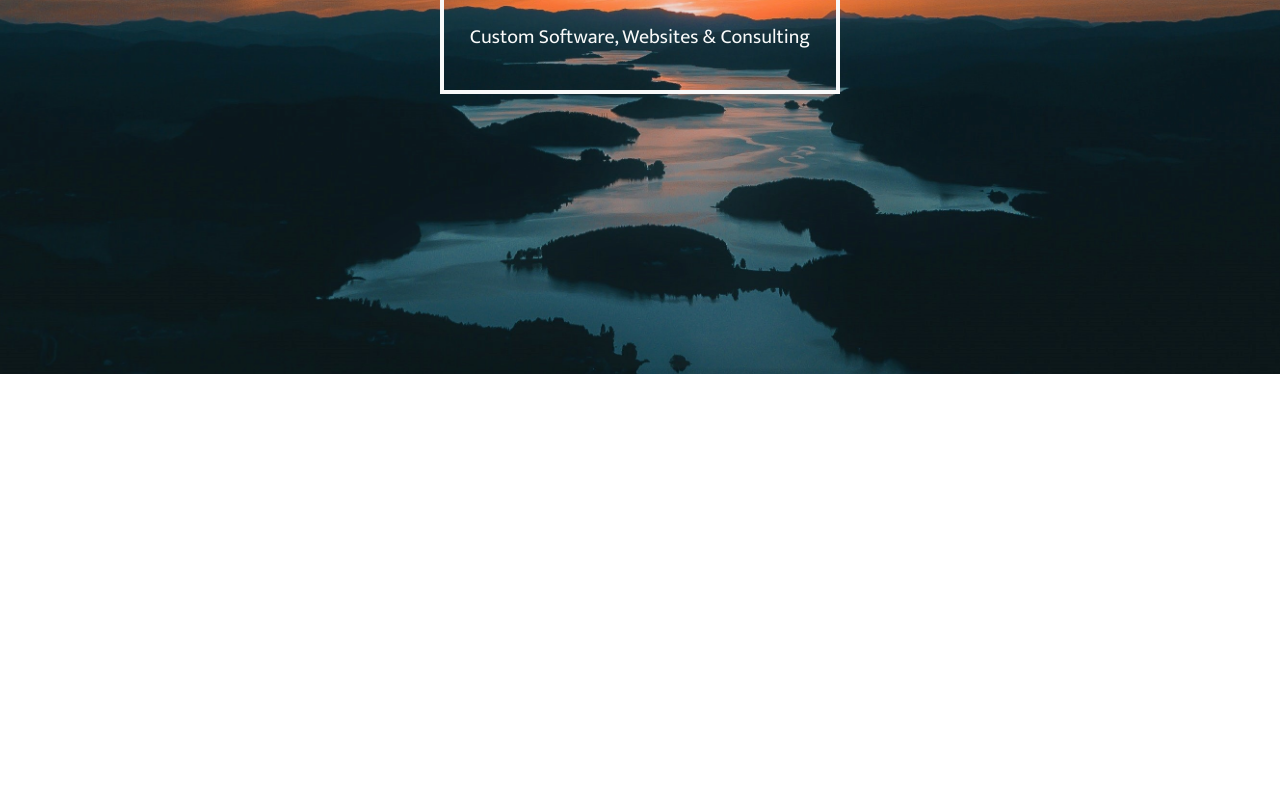
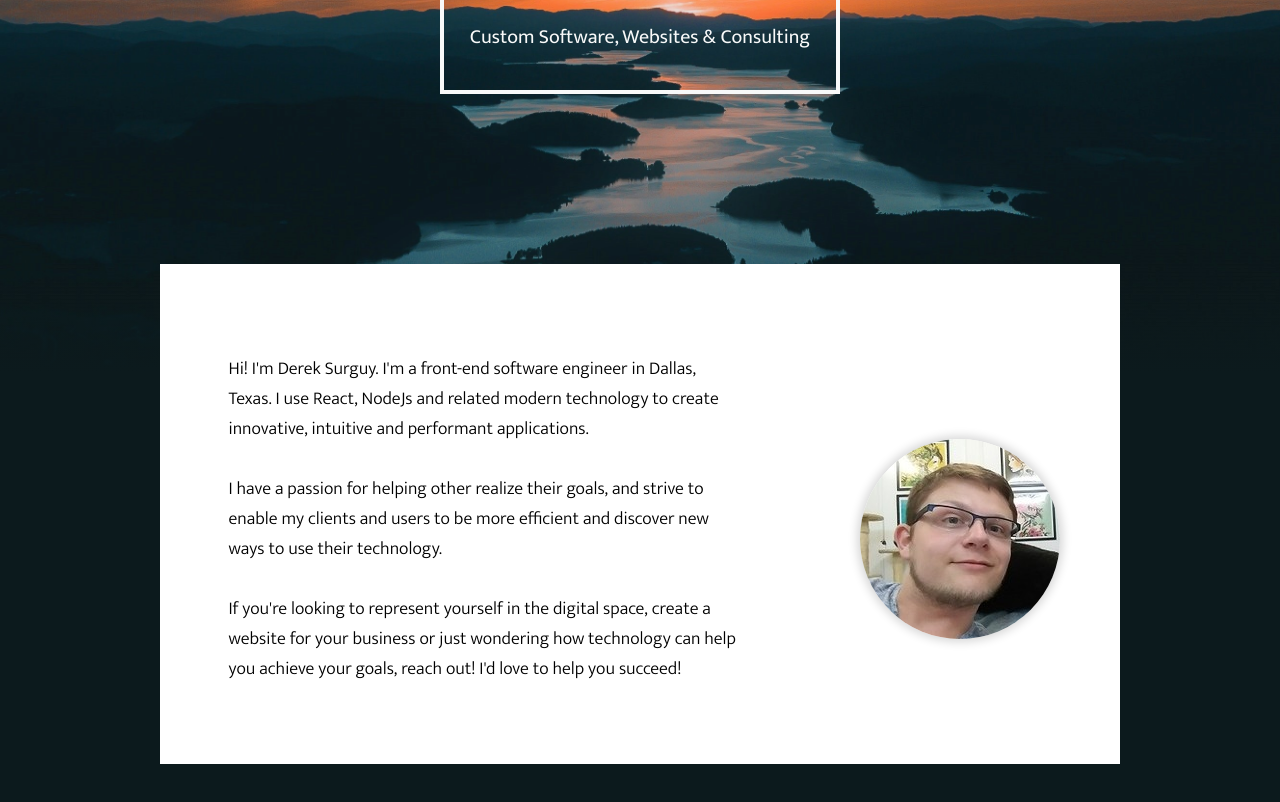
Before and after one commit to DSurguy/surgingforward.net, a React app: page / in a window 1280 px wide. Shown: the part 346-1148 px from the top of the page. Before the commit the page ends 800 px from the top, so only its background shows below. Built offline with nearby package versions, Linux system fonts and the light colour scheme.

Commit message:
Add intro and picture

```diff
--- a/src/client/components/App.jsx
+++ b/src/client/components/App.jsx
@@ -1,5 +1,6 @@
 import React from 'react'
 import Hero from './Hero.jsx'
+import Body from './Body.jsx'
 
 export default class App extends React.Component{
   constructor(props){
@@ -10,6 +11,7 @@ export default class App extends React.Component{
   render(){
     return <React.Fragment>
       <Hero />
+      <Body />
     </React.Fragment>
   }
 }
--- /dev/null
+++ b/src/client/components/Body.jsx
@@ -0,0 +1,74 @@
+import React from 'react';
+import styled from 'styled-components'
+import facePicSrc from '../assets/face.jpg'
+
+const BodyContainer = styled.div`
+  z-index: 2;
+  position: relative;
+  margin-top: -110px;
+  margin-left: auto;
+  margin-right: auto;
+  max-width: 960px;
+  min-height: 400px;
+  background-color: #fff;
+  margin-bottom: 200px;
+`
+
+const IntroFlex = styled.div`
+  display: flex;
+`
+
+const IntroFlexLeft = styled.div`
+  padding: 90px 45px 50px 55px;
+  width: 640px;
+`
+
+const IntroParagraph = styled.p`
+  display: block;
+  width: 95%;
+  margin: 0 auto 30px auto;
+  font-weight: 300;
+  font-size: 18px;
+`
+
+const IntroFlexRight = styled.div`
+  width: 320px;
+  display: flex;
+  justify-content: center;
+  align-items: center;
+`
+
+const FacePic = styled.img`
+  width: 200px;
+  height: 200px;
+  border-radius: 100px;
+  margin-top: 50px;
+  box-shadow: 0 0 10px 3px rgba(0,0,0,0.16)
+`
+
+export default class Body extends React.Component {
+  constructor(props) {
+    super(props);
+    this.state = {  }
+  }
+  render() {
+    return <BodyContainer>
+      <IntroFlex>
+        <IntroFlexLeft>
+          <IntroParagraph>
+            Hi! I'm Derek Surguy. I'm a front-end software engineer in Dallas, Texas. I use React, NodeJs and related modern technology to create innovative, intuitive and performant applications.
+          </IntroParagraph>
+          <IntroParagraph>
+            I have a passion for helping other realize their goals, and strive to enable my clients and users to be more efficient and discover new ways to use their technology.
+          </IntroParagraph>
+          <IntroParagraph>
+            If you're looking to represent yourself in the digital space, create a website for your business or just wondering how technology can help you achieve your goals, reach out! I'd love to help you succeed!
+          </IntroParagraph>
+        </IntroFlexLeft>
+        <IntroFlexRight>
+          <FacePic src={facePicSrc} alt="Photo of Derek Surguy" />
+        </IntroFlexRight>
+      </IntroFlex>
+    </BodyContainer>
+  }
+}
--- a/src/client/components/Hero.jsx
+++ b/src/client/components/Hero.jsx
@@ -3,6 +3,8 @@ import styled from 'styled-components'
 import heroImageSrc from '../assets/hero.jpg'
 
 const HeroContainer = styled.div`
+  position: relative;
+  z-index: 1;
   display: flex;
   justify-content: center;
   align-items: center;
@@ -11,6 +13,18 @@ const HeroContainer = styled.div`
   background-image: url(${heroImageSrc});
   background-size: cover;
   background-position: center;
+`
+
+const HeroGradient = styled.div`
+  position: absolute;
+  bottom: -100px;
+  height: 200px;
+  width: 100%;
+  background: rgb(12,26,29);
+  background: -moz-linear-gradient(180deg, rgba(12,26,29,0) 0%, rgba(12,26,29,1) 50%, rgba(12,26,29,1) 100%);
+  background: -webkit-linear-gradient(180deg, rgba(12,26,29,0) 0%, rgba(12,26,29,1) 50%, rgba(12,26,29,1) 100%);
+  background: linear-gradient(180deg, rgba(12,26,29,0) 0%, rgba(12,26,29,1) 50%, rgba(12,26,29,1) 100%);
+  filter: progid:DXImageTransform.Microsoft.gradient(startColorstr="#0c1a1d",endColorstr="#0c1a1d",GradientType=1);
 `
 
 const HeroContentPadding = styled.div`
@@ -59,6 +73,7 @@ export default class Hero extends Component {
           <SubHeader>Custom Software, Websites &amp; Consulting</SubHeader>
         </HeroContent>
       </HeroContentPadding>
+      <HeroGradient />
     </HeroContainer> )
   }
 }
--- a/src/client/index.css
+++ b/src/client/index.css
@@ -4,4 +4,5 @@
 body {
   margin: 0;
   font-family: 'Mukta', 'sans-serif';
+  background-color: #0C1A1D;
 }
--- a/src/client/index.html
+++ b/src/client/index.html
@@ -1,6 +1,6 @@
 <html>
   <head>
-    <link href="https://fonts.googleapis.com/css?family=Mukta" rel="stylesheet">
+    <link href="https://fonts.googleapis.com/css?family=Mukta:300,400,600" rel="stylesheet">
   </head>
   <body>
     <div class="app-container"></div>
```
Also changed, not shown: src/client/assets/face.jpg (added), 1 other file (tests, documents, lock files or other folders).
